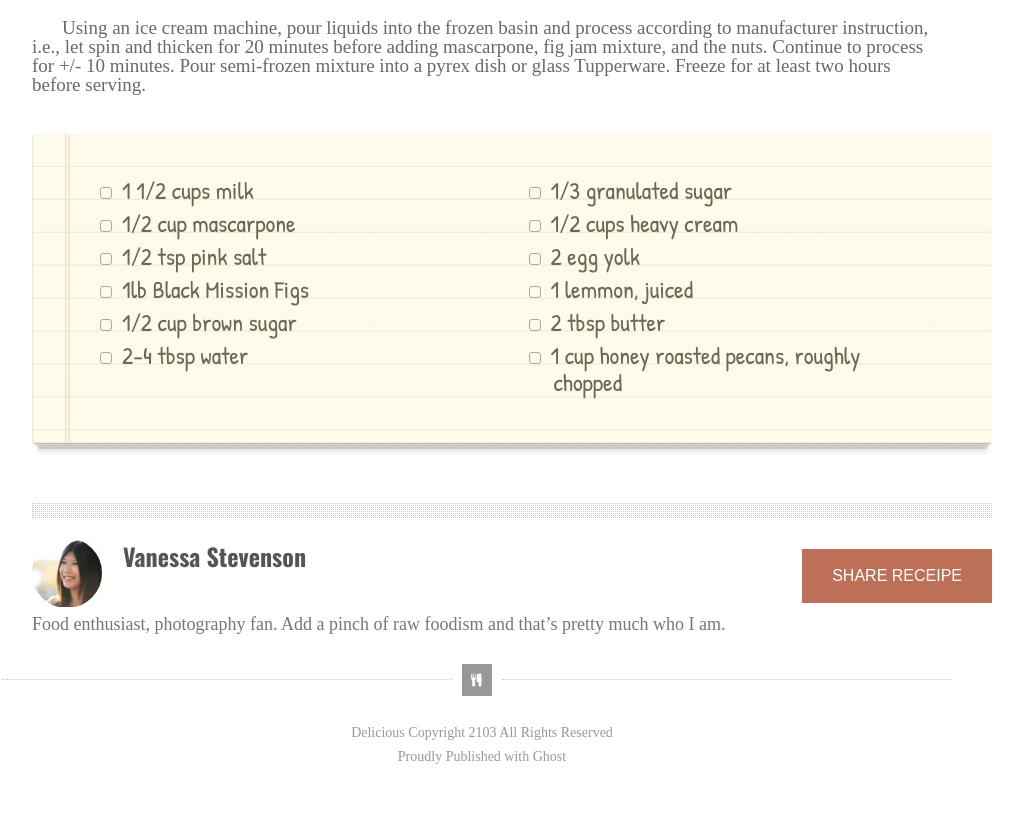
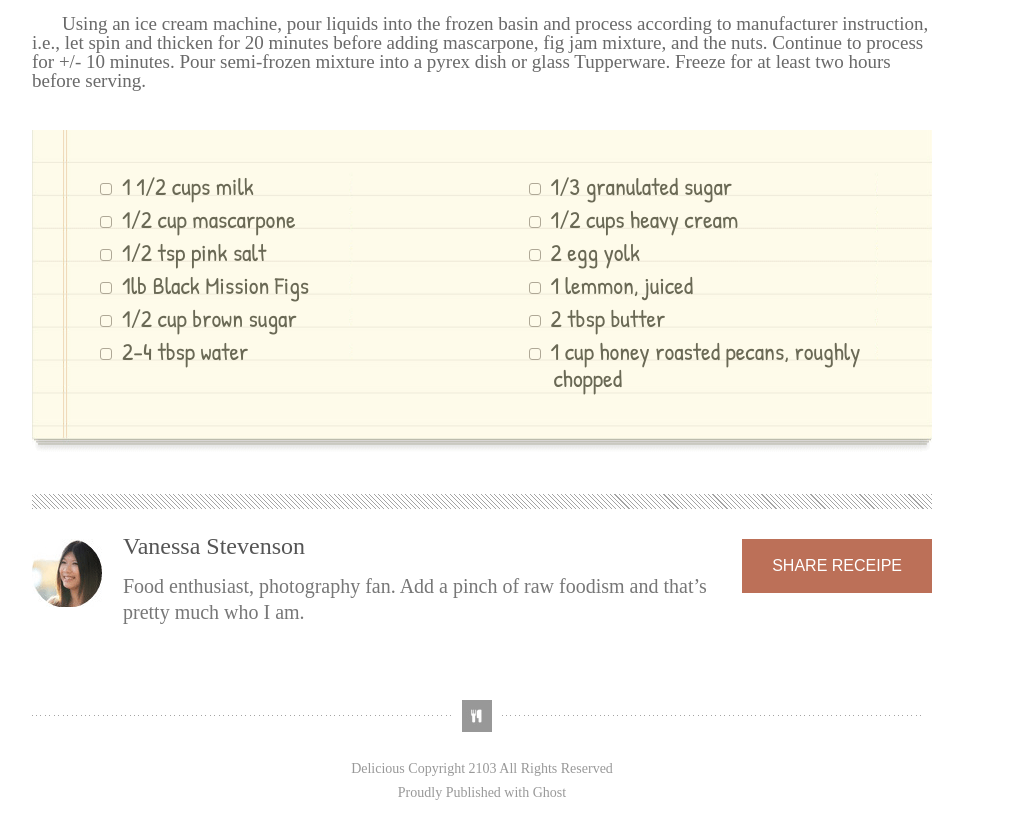
Before and after one commit to driftAbout/Chocolate_Pizza, a plain HTML site: page index.html in a window 1280 px wide. Shown: the part 1080-1915 px from the top of the page, without its empty margins (158-1181 px from the left). Before the commit the page ends 1879 px from the top, so only its background shows below. Drawn offline with nearby package versions, Linux system fonts and the light colour scheme; a web font is replaced by a local one.

Commit message:
tweakier

```diff
--- a/css/style.css
+++ b/css/style.css
@@ -28,8 +28,7 @@ h2 {
   left: 0px;
   right: 30px;
   top: 60px;
-  margin-top: 80px;
-  margin-bottom: 14px;
+  margin-top: 60px;
 }
 #motto {
   text-transform: uppercase;
@@ -37,7 +36,7 @@ h2 {
   font-size: 15px;
   margin-left: 65px;
   margin-top: -15px;
-  height: 55px;
+  height: 45px;
 }
 /*#logo-top {
   position: absolute;
@@ -48,7 +47,7 @@ h2 {
 #date {
   font-family: 'Saira Extra Condensed', sans-serif;
   color: darkgrey;
-  margin-top: -35px;
+  margin-top: -10px;
   margin-left: 3px;
 }
 #print img {
@@ -105,12 +104,13 @@ p{
 }
 
 .recipe{
-  width: 960px;
+  width: 900px;
   margin: 0 auto;
   height: 324px;
   background-image: url("../images/list-bg.png");
   background-position: center;
-  background-size: 960px 324px;
+  background-size: 900px 324px;
+  margin-bottom: 40px;
 }
 
 .recipe ul{
@@ -177,30 +177,14 @@ padding-left: 26px;
    opacity: 1;
  }
 
- .dots{
-   width: 960px;
-   margin: 20px auto;
- }
-
- .p_dots{
-   height: 1px;
-   width: 100%;
-   border-top: 1px dotted #999;
-   opacity: .5;
- }
-
- .p_dots:nth-child(even){
-   margin-left:1 px;
- }
-
  .bio{
    color: #777;
-   width: 960px;
+   width: 900px;
    margin: 20px 0;
    margin-bottom:4 0px;
  }
 
- .bio h2{
+ .bio_name{
    color: #555;
    margin: 15px;
    font-size: 24px;
@@ -208,14 +192,17 @@ padding-left: 26px;
  }
 
  .bio p{
-   font-size: 18px;
-   line-height: 20px;
+   font-size: 20px;
+   line-height: 26px;
+   margin-bottom: 75px;
+   width: 680px;
  }
 
  .bio img{
    margin-right: 20px;
    float: left;
    margin_top: 10px;
+   margin: 10px 20px 0 0;
  }
  .bio button{
    border-style: none;
@@ -230,7 +217,7 @@ padding-left: 26px;
  }
 
  footer {
-   width: 960px;
+   width: 900px;
    margin: 30px auto;
    text-align: center;
  }
@@ -244,12 +231,6 @@ padding-left: 26px;
    width: 30px;
  }
 
-footer .p_dots{
-  width: 450px;
-  float: left;
-  margin-top: 15px;
-}
-
 .clearFix {
   clear:both;
 }
@@ -262,7 +243,19 @@ footer .p_dots{
 }
 
 .pattern {
-  height:25px;
-  repeating-linear-gradient(#777, #777 .75px, #FFF .75px, #FFF 1px), repeating-linear-gradient(45deg, #555, #555 .75px, #FFF .75px, #FFF 3.15px)
+  background: repeating-linear-gradient(#777, #777 .75px, #FFF .75px, #FFF 1px), repeating-linear-gradient(45deg, #555, #555 .75px, #FFF .75px, #FFF 3.15px);
   background-blend-mode: screen;
 }
+
+.thick {
+  height: 15px;
+}
+.thin {
+  height: 1px;
+}
+
+footer .thin{
+  width: 420px;
+  float: left;
+  margin-top: 15px;
+}
--- a/index.html
+++ b/index.html
@@ -21,9 +21,10 @@
       </div>
       <h1 id="delicious">Delicious</h1>
       <p id="motto">The best food blog on the web.</p>
-      <img id="dl" src="images/dashed-lines.png" alt="dashed-lines">
+      <!-- <img id="dl" src="images/dashed-lines.png" alt="dashed-lines"> -->
     </header>
     <main>
+      <div class="pattern thick"></div>
       <h2 id='recipie-title'>Chocolate Pizza</h2>
       <p id="date">POSTED ON 15 DEC 2013 / DESSERTS</p>
       <p id="print">PRINT<img src="images/print-icon.png" alt="print icon"></p>
@@ -50,27 +51,21 @@
         </ul>
       </section>
 
-      <section class="pattern">
-        </section>
-
-      <section class="dots">
-        <p class="p_dots"></p><p class="p_dots"></p><p class="p_dots"></p><p class="p_dots"></p>
-        <p class="p_dots"></p><p class="p_dots"></p><p class="p_dots"></p><p class="p_dots"></p>
-      </section>
+      <div class="pattern thick"></div>
 
       <section class="bio">
         <img src="images/van-pic.png">
         <button type="button" name="button">Share Receipe</button>
-        <h2>Vanessa Stevenson</h2>
+        <h3 class="bio_name">Vanessa Stevenson</h3>
         <p>Food enthusiast, photography fan. Add a pinch of raw foodism and that’s pretty much who I am.</p>
       </section>
 
     </main>
 
       <footer>
-        <p class="p_dots"></p>
+        <div class="pattern thin"></div>
         <img src="images/logo.png">
-        <p class="p_dots"></p>
+        <div class="pattern thin"></div>
         <p class="footer-text clearFix">Delicious Copyright 2103 All Rights Reserved</p>
         <p class="footer-text">Proudly Published with Ghost</p>
     </footer>
```
